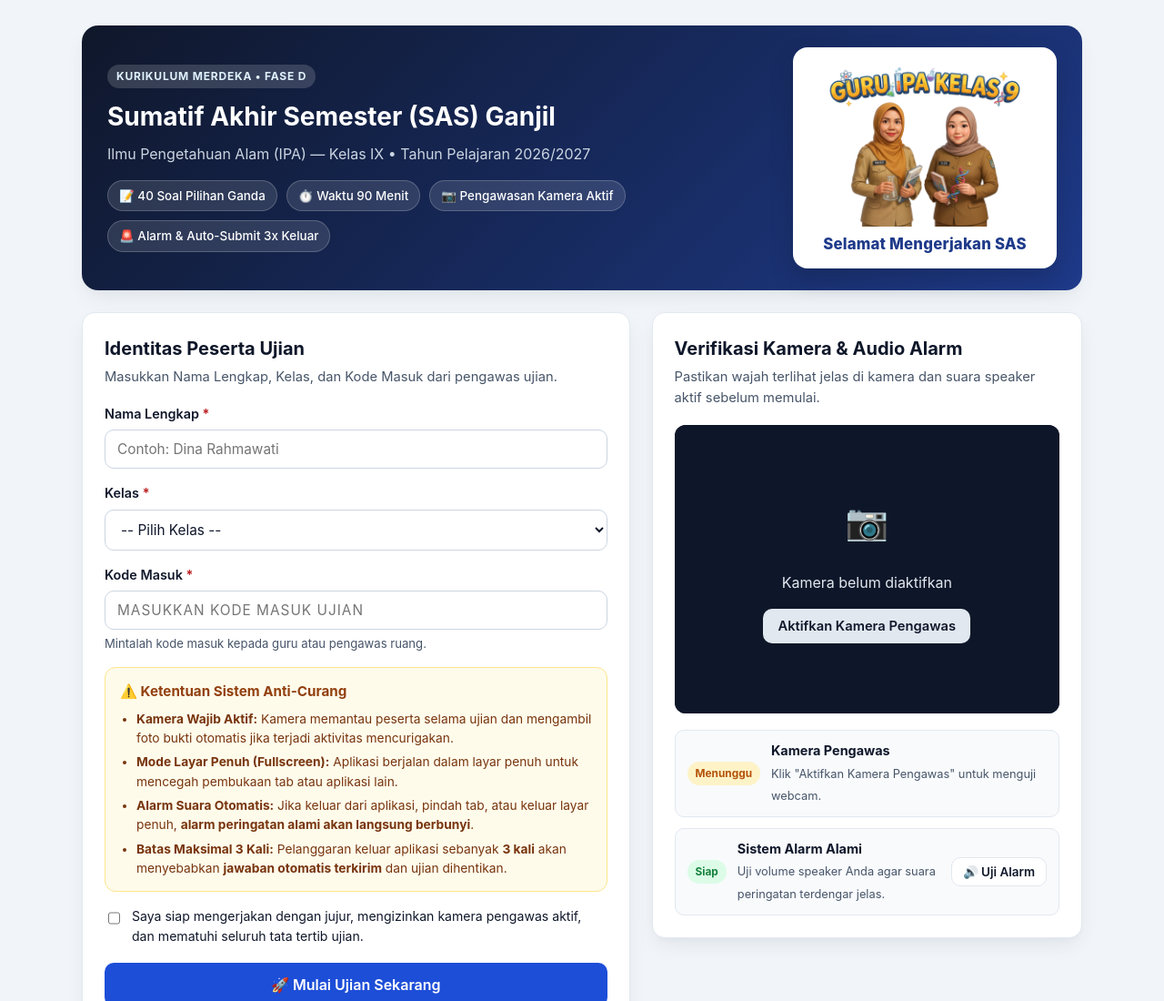
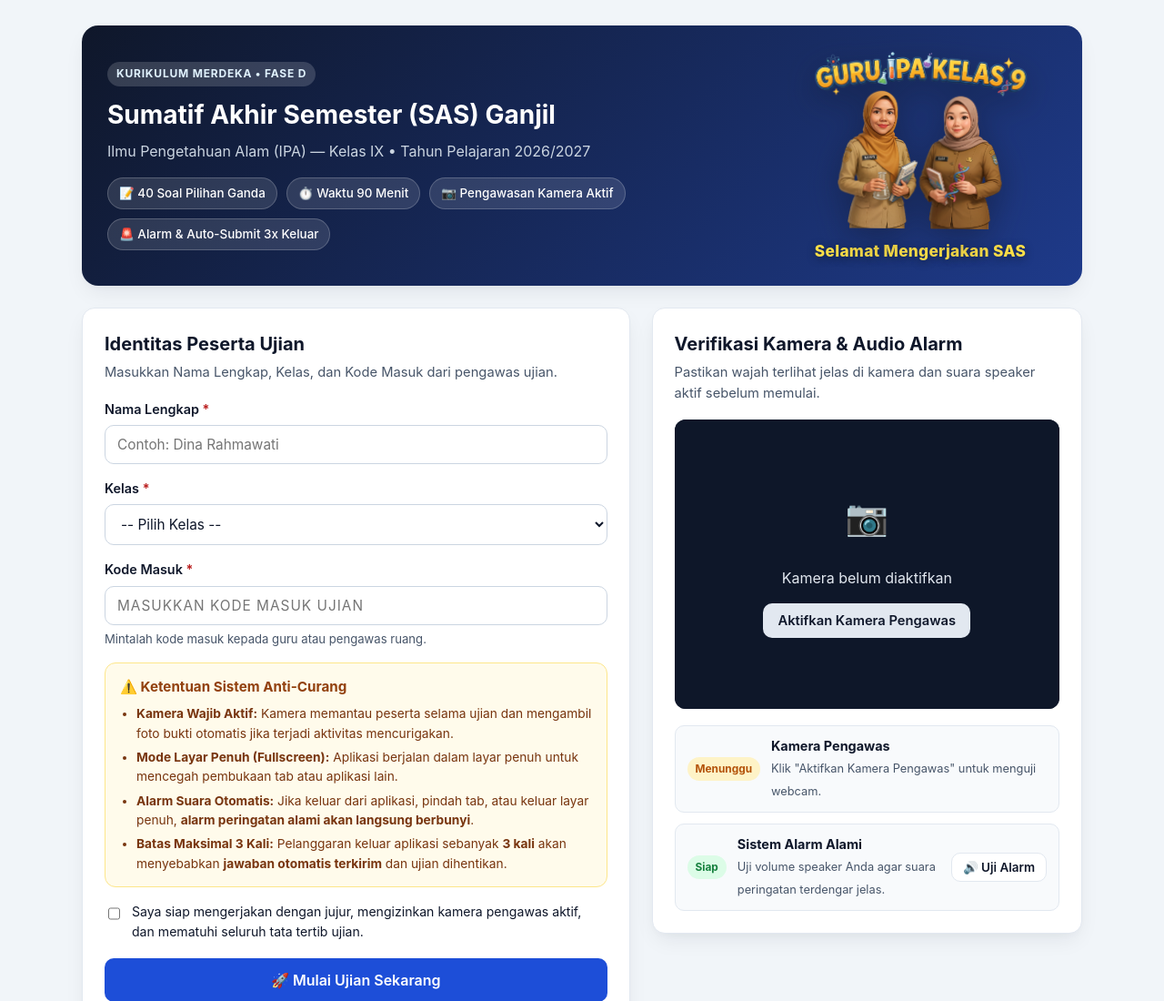
Before and after one commit to elsaayuningthiaswahyudi/IPA9SAS, a plain HTML site: page index.html in a window 1280 px wide. Shown: the top 1100 px of the page at 91% size. Drawn offline with Linux system fonts and the light colour scheme; no server answers.

Commit message:
Style: hapus background kotak gambar guru dan tambah animasi melayang halus

```diff
--- a/css/styles.css
+++ b/css/styles.css
@@ -134,30 +134,42 @@ button, .btn-primary, .btn-secondary, .btn-outline-sm, .btn-danger-sm {
 }
 
 .hero-welcome-card {
-  background: #ffffff;
-  border-radius: 16px;
-  padding: 12px 16px 14px;
+  background: transparent;
+  padding: 0;
   text-align: center;
-  box-shadow: 0 12px 24px rgba(15, 23, 42, 0.25);
-  max-width: 290px;
+  box-shadow: none;
+  max-width: 300px;
   width: 100%;
   flex-shrink: 0;
 }
 
 .hero-welcome-card img {
   width: 100%;
-  max-height: 185px;
+  max-height: 205px;
   object-fit: contain;
   display: block;
   margin: 0 auto 6px;
+  filter: drop-shadow(0 10px 18px rgba(15, 23, 42, 0.45));
+  animation: gentleFloat 3.8s ease-in-out infinite;
+  will-change: transform;
+}
+
+@keyframes gentleFloat {
+  0%, 100% {
+    transform: translateY(0px) rotate(0deg);
+  }
+  50% {
+    transform: translateY(-8px) rotate(0.8deg);
+  }
 }
 
 .hero-welcome-text {
   margin: 0;
-  font-size: 1.05rem;
+  font-size: 1.08rem;
   font-weight: 800;
-  color: #1e3a8a;
-  letter-spacing: 0.2px;
+  color: #fde047;
+  letter-spacing: 0.3px;
+  text-shadow: 0 2px 8px rgba(15, 23, 42, 0.6);
 }
 
 .hero-badge {
```
